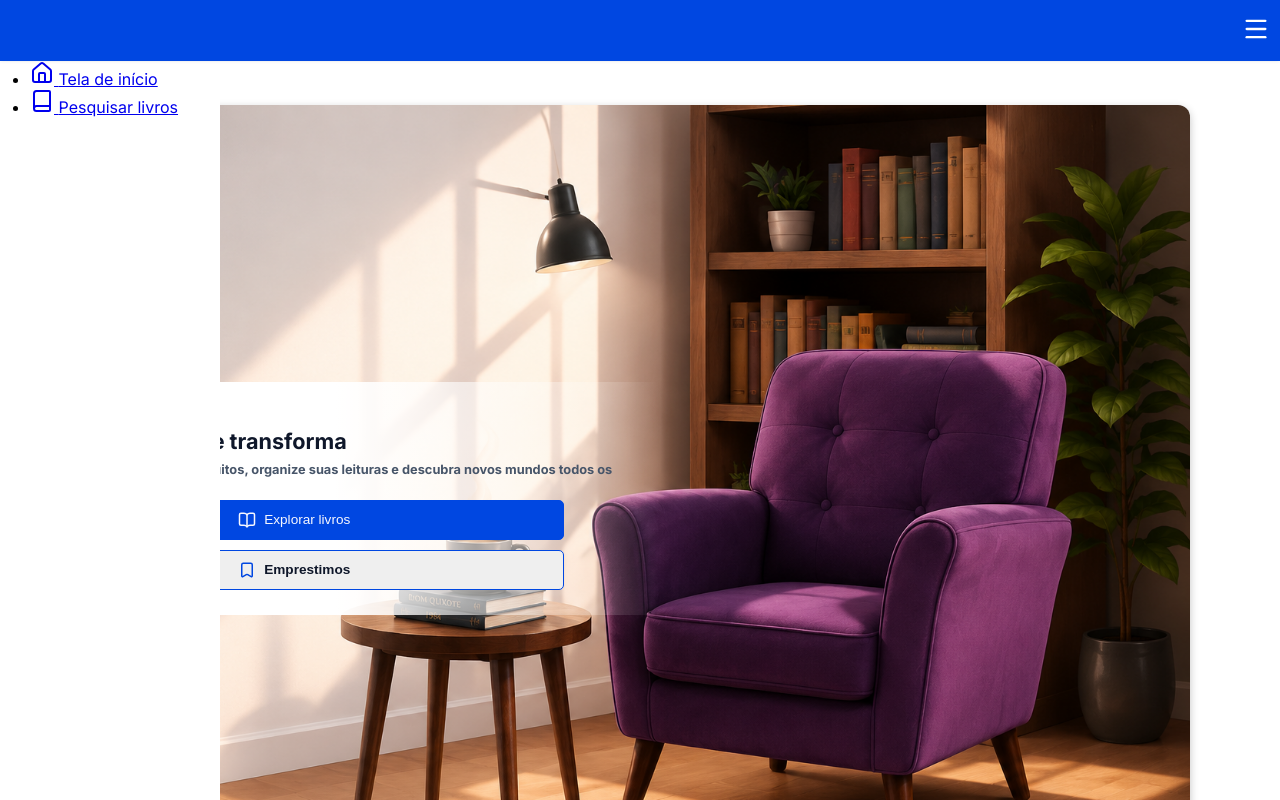
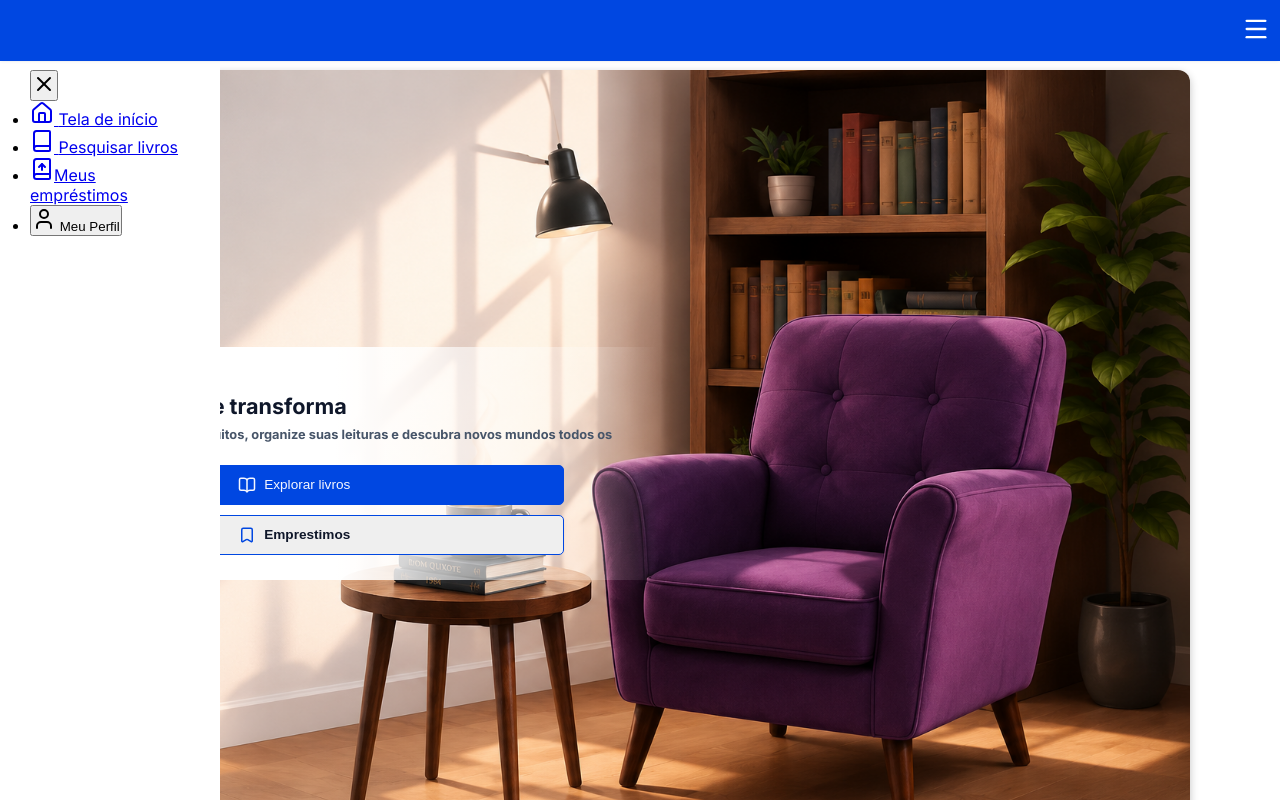
Before and after one commit to LuizHenriqueCFontes/biblioteca-gp5, a React (Vite) app: page / in a window 1280 px wide. Both pictures are taken after a click on the button "Abrir menu". Shown: the top 800 px of the page. Built offline with nearby package versions, Linux system fonts and the light colour scheme; no server answers.

Commit message:
feat: add radix collapsible

```diff
--- a/package.json
+++ b/package.json
@@ -10,6 +10,7 @@
     "preview": "vite preview"
   },
   "dependencies": {
+    "@radix-ui/react-collapsible": "^1.1.18",
     "@radix-ui/react-dialog": "^1.1.20",
     "@radix-ui/react-dropdown-menu": "^2.1.19",
     "@radix-ui/react-select": "^2.3.3",
--- a/src/layout/MainLayout/MainLayout.module.css
+++ b/src/layout/MainLayout/MainLayout.module.css
@@ -4,6 +4,6 @@
 }
 
 .main{
-    padding-top: 95px;
+    padding-top: 60px;
     padding-bottom: 15px;
 }
--- a/src/shared/components/Sidebar/Sidebar.module.css
+++ b/src/shared/components/Sidebar/Sidebar.module.css
@@ -1,3 +1,7 @@
+.content{
+    padding-top: 60px;
+}
+
 .sidebar {
     position: fixed;
     top: 0;
@@ -8,4 +12,5 @@
 
     background: white;
     padding: 30px;
+    padding-top: 70px;
 }
--- a/src/shared/components/Sidebar/Sidebar.tsx
+++ b/src/shared/components/Sidebar/Sidebar.tsx
@@ -1,7 +1,8 @@
 import { AnimatePresence, motion } from "framer-motion";
 import styles from "./Sidebar.module.css";
 import * as Dialog from "@radix-ui/react-dialog";
-import { Book, Home, X } from "lucide-react";
+import * as Collapsible from "@radix-ui/react-collapsible";
+import { Book, BookUp, Home, User, Users, X } from "lucide-react";
 import { Link } from "react-router-dom";
 import { authStorage } from "../../../feature/auth/services/authStorage";
 
@@ -11,6 +12,7 @@ interface Sidebar {
 }
 
 const role = authStorage.getRole();
+const isAdmin = role === "ADMIN";
 
 export default function Sidebar(props: Sidebar){
     return(
@@ -32,15 +34,56 @@ export default function Sidebar(props: Sidebar){
                             exit={{ x: "-100%" }}
                             transition={{duration: 0.25}}>
 
-                                <button> <X /> </button>
+                                <button onClick={() => props.onOpenChange(false)}> <X /> </button>
 
                                 <nav>
                                     <ul>
                                         <li>
-                                            <Link to={role === "ADMIN" ? "/admin/home" : "/"}><Home /> {role === "ADMIN" ? "Dashboard" : "Tela de início"}</Link>
+                                            <Link to={isAdmin ? "/admin/home" : "/"}><Home /> {isAdmin ? "Dashboard" : "Tela de início"}</Link>
                                         </li>
 
-                                        <li><Link to={role === "ADMIN" ? "/admin/imports" : "/search/books"}><Book /> {role === "ADMIN" ? "Importar livros" : "Pesquisar livros"}</Link></li>
+                                        <li>
+                                            <Link to={isAdmin ? "/admin/imports" : "/search/books"}><Book /> {isAdmin ? "Importar livros" : "Pesquisar livros"}</Link>
+                                        </li>
+
+                                        <li>
+                                            <Link to={isAdmin ? "/admin/list/users" : "/loan"}>{isAdmin ?
+                                            <>
+                                                <Users />
+                                                <span>Listar usuários</span>
+                                            </>
+                                            :
+                                            <>
+                                                <BookUp />
+                                                <span>Meus empréstimos</span>
+                                            </>}</Link>
+                                        </li>
+
+                                        {
+                                            isAdmin &&
+                                            <li>
+                                                <Link to={"/categories"}>Categorias</Link>
+                                            </li>
+                                        }
+
+                                        <li>
+                                            <Collapsible.Root>
+
+                                                <Collapsible.Trigger>
+                                                    <User /> Meu Perfil
+                                                </Collapsible.Trigger>
+
+                                                <Collapsible.Content asChild>
+                                                    <ul>
+                                                        <li>Minha conta</li>
+                                                        <li>Editar dados</li>
+                                                        <li>Sair</li>
+                                                    </ul>
+
+                                                </Collapsible.Content>
+
+                                            </Collapsible.Root>
+                                        </li>
                                     </ul>
                                 </nav>
 
```
Also changed, not shown: 1 other file (tests, documents, lock files or other folders).
